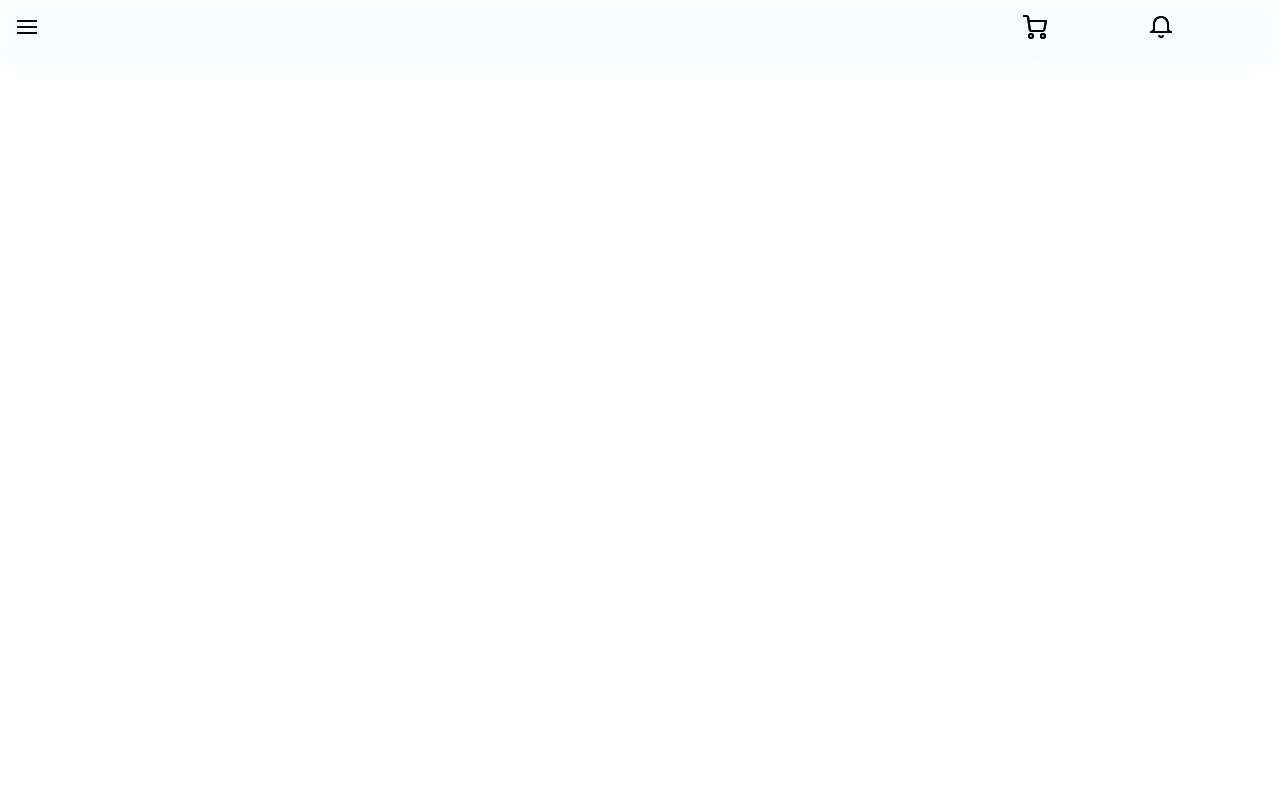
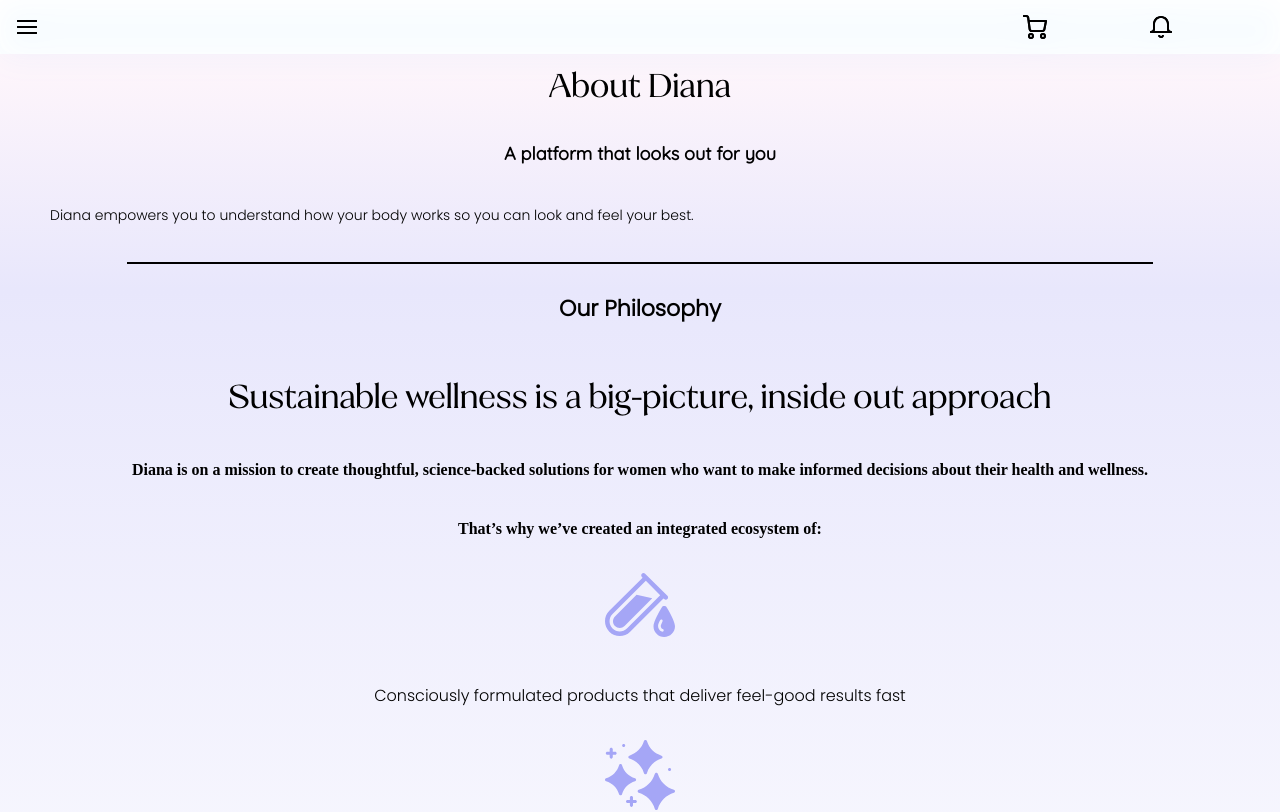
Before and after one commit to darkcheftar/Diana-Frontend-React, a React (Create React App) app in the folder frontend/: page / in a window 1280 px wide. Shown: the top 812 px of the page. Built offline with nearby package versions, Linux system fonts and the light colour scheme.

Commit message:
finally adding all components to App

```diff
--- a/frontend/src/App.js
+++ b/frontend/src/App.js
@@ -1,8 +1,19 @@
 import './App.scss';
 import Navbar from './components/Navbar/Navbar';
+import About from './components/About/About';
+import Products from './components/Products/Products';
+import Contact from './components/Contact/Contact';
 function App() {
   return (
-       <Navbar/>
+    <>
+      <Navbar/>
+      <About/>
+      <Products/>
+      <div className="final-about" style={{background:" linear-gradient(180deg, #FFF6FB 0%, #E7F6FC 100%)"}}>
+      With Diana, you’re in control of your health, your every day, and your story.
+      </div>
+      <Contact/>
+    </>
   );
 }
 
--- a/frontend/src/App.scss
+++ b/frontend/src/App.scss
@@ -0,0 +1,27 @@
+@import url('https://fonts.googleapis.com/css2?family=Poppins:wght@300&family=Quicksand&display=swap');
+html{
+  width: 100vw;
+}
+body {
+  text-align: center;
+  width: 100%;
+  overflow-wrap: break-word;
+}
+html,body{
+  max-width: 100%;
+
+}
+@font-face {
+  font-family: Reptile;
+  src: url(./assets/Reptile-Medium.otf);
+}
+.final-about{
+  font-family: Reptile;
+  font-size: 33px;
+  font-style: normal;
+  font-weight: 500;
+  line-height: 44px;
+  letter-spacing: 0em;
+  text-align: left;
+  padding: 3rem;
+}
```
